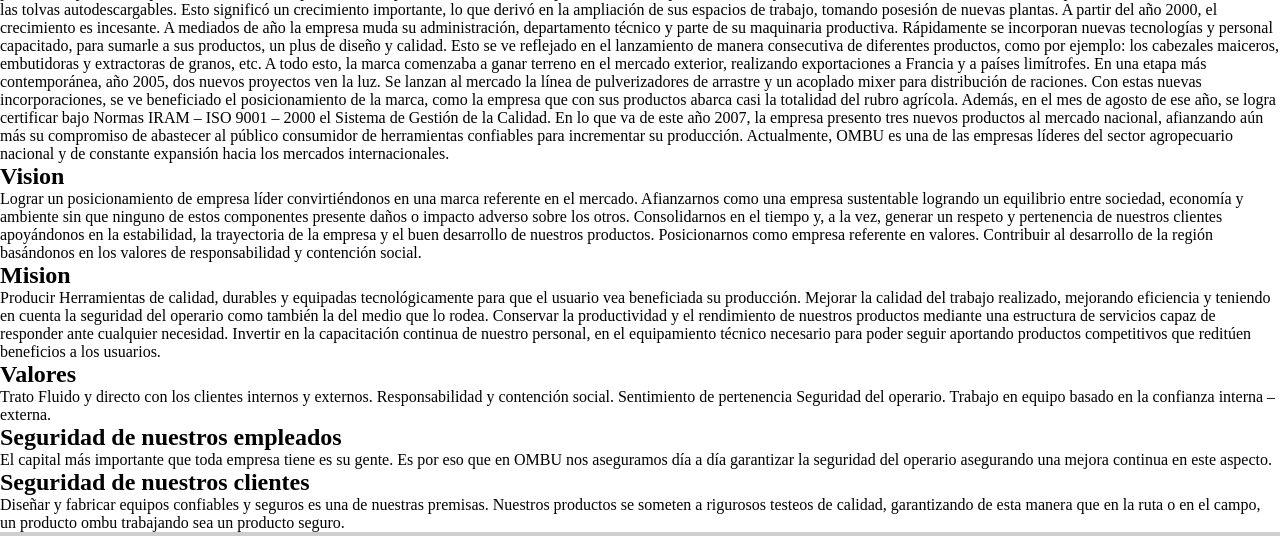
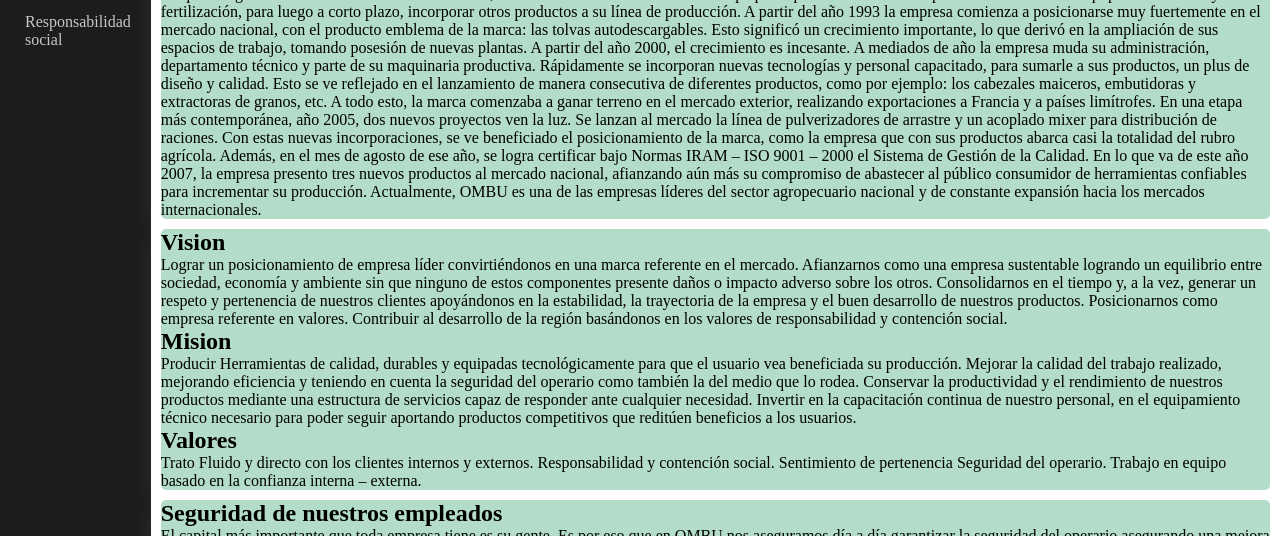
Before and after one commit to Diegolisdal/ENSIGNA, a plain HTML site: page nosotros.html in a window 1280 px wide. Shown: the part 329-865 px from the top of the page. Drawn offline with nearby package versions, Linux system fonts and the light colour scheme.

Commit message:
Update nosotros.css

```diff
--- a/css/nosotros.css
+++ b/css/nosotros.css
@@ -250,6 +250,58 @@
         /* rellenar aqui, podes usar cualquier display*/
     }
 
+/* aca va nosotros
+    */
+    .cont-menu{
+        width: 100%;
+        max-width: 250px;
+        background: #1c1c1c;
+        height: 100vh;
+        position: relative;
+        display: none;
+    }
+
+    .cont-menu aside a{
+        display: block;
+        text-decoration: none;
+        padding: 20px;
+        color: #c7c7c7;
+        border-left: 5px solid transparent;
+
+    }
+    .nosotros{
+        display: flex;
+    }
+    .cont-menu aside a:hover{
+        border-left: 5px solid #c7c7c7;
+        background: #1f1f1f;
+    }
+    #nuestra, #reseña, #mision, #valores {
+        background-color: rgba(4, 143, 73, 0.3);
+        backdrop-filter: blur(20px);
+        border: solid 1px (255,255,255, 0.5);
+        border-radius: 5px;
+        box-shadow: 0 8px 32px rgba(255,255,255,0.18);
+        margin: 10px;
+    }
+    .checkbtn{
+        font-size: 30px;
+        color:#fff;
+        float: right;
+        line-height: 80px;
+        margin-right: 40px;
+        cursor: pointer;
+        display: block;
+    }
+    #check{
+        display: block;
+    }
+    #check input[type=cradio]:checked + .cont-menu{
+        display: block;
+        text-align: center;
+        transition: all .5s;
+    }
+
 
     /* NO MODIFICAR DE AQUI EN ADELANTE, HASTA  NUEVO AVISO */
 
@@ -416,6 +468,51 @@
         /* rellenar aqui, podes usar cualquier display*/
     }
 
+    /* aca va nosotros
+    */
+    .cont-menu{
+        width: 100%;
+        max-width: 250px;
+        background: #1c1c1c;
+        height: 100vh;
+        position: relative;
+        display: block;
+    }
+
+    .cont-menu aside a{
+        display: block;
+        text-decoration: none;
+        padding: 20px;
+        color: #c7c7c7;
+        border-left: 5px solid transparent;
+    }
+    .nosotros{
+        display: flex;
+    }
+    .cont-menu aside a:hover{
+        border-left: 5px solid #c7c7c7;
+        background: #1f1f1f;
+    }
+    #nuestra, #reseña, #mision, #valores {
+        background-color: rgba(4, 143, 73, 0.3);
+        backdrop-filter: blur(20px);
+        border: solid 1px (255,255,255, 0.5);
+        border-radius: 5px;
+        box-shadow: 0 8px 32px rgba(255,255,255,0.18);
+        margin: 10px;
+    }
+    .checkbtn{
+        font-size: 30px;
+        color:#fff;
+        float: right;
+        line-height: 80px;
+        margin-right: 40px;
+        cursor: pointer;
+        display: none;
+    }
+    #check{
+        display: none;
+    }
 
     /* NO MODIFICAR DE AQUI EN ADELANTE */
 
```
